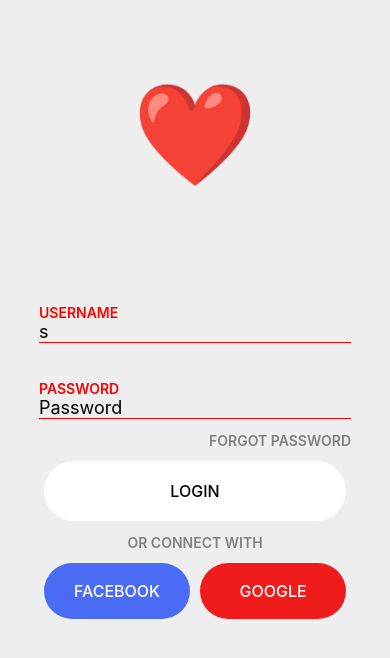
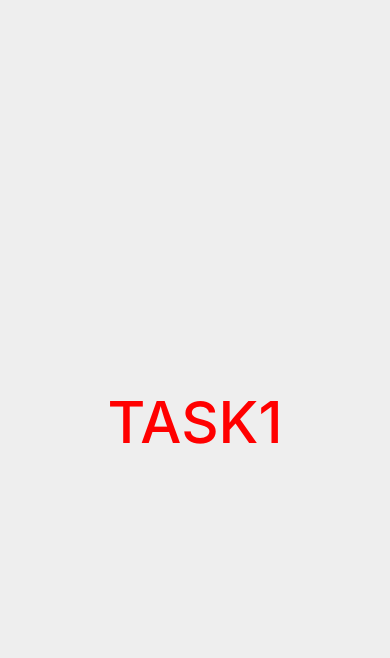
Before and after one commit to MahirAsrani/AwesomeRN, a React Native app: screen / in a window 390 px wide. Shown: the top 658 px of the page. Built offline with nearby package versions, Linux system fonts and the light colour scheme.

Commit message:
animations

```diff
--- a/App.js
+++ b/App.js
@@ -4,6 +4,7 @@
 import {createNativeStackNavigator} from '@react-navigation/native-stack';
 import LoginScreen from './src/screens/login';
 import MyTabsScreen from './src/screens/TabScreens';
+import AnimateScreen from './src/screens/Animate';
 import {Provider} from 'react-redux';
 import store from './src/redux/store';
 
@@ -14,6 +15,7 @@
     <Provider store={store}>
       <NavigationContainer>
         <Stack.Navigator screenOptions={{headerShown: false}}>
+          <Stack.Screen name="Animate" component={AnimateScreen} />
           <Stack.Screen name="Login" component={LoginScreen} />
           <Stack.Screen name="MyTabs" component={MyTabsScreen} />
         </Stack.Navigator>
--- /dev/null
+++ b/src/screens/Animate.jsx
@@ -0,0 +1,84 @@
+import React, {useEffect, useRef, useState} from 'react';
+
+import {
+  SafeAreaView,
+  StyleSheet,
+  Text,
+  Animated,
+  View,
+  Easing,
+} from 'react-native';
+
+export default ({navigation}) => {
+  const spinValue = new Animated.Value(0);
+  const opacityValue = new Animated.Value(0);
+  const fontsizeValue = new Animated.Value(0);
+
+  useEffect(() => {
+    Animated.parallel([
+      Animated.loop(
+        Animated.timing(spinValue, {
+          toValue: 1,
+          duration: 500,
+          easing: Easing.linear,
+          useNativeDriver: true,
+        }),
+        {
+          iterations: 6,
+        },
+      ).start(),
+
+      Animated.timing(opacityValue, {
+        toValue: 1,
+        duration: 1000 * 3,
+        useNativeDriver: true,
+      }).start(),
+
+      Animated.timing(fontsizeValue, {
+        toValue: 1,
+        duration: 1000 * 3,
+        useNativeDriver: true,
+      }).start(),
+    ]);
+  }, []);
+
+  const spinDeg = spinValue.interpolate({
+    inputRange: [0, 1],
+    outputRange: ['0deg', '360deg'],
+  });
+
+  return (
+    <SafeAreaView
+      style={{
+        backgroundColor: '#eee',
+        flex: 1,
+        alignItems: 'center',
+        justifyContent: 'center',
+      }}>
+      <Animated.Text
+        style={[
+          styles.Text,
+          {
+            opacity: opacityValue,
+            transform: [
+              {rotate: spinDeg},
+              {
+                scale: fontsizeValue,
+              },
+            ],
+          },
+        ]}>
+        Task1
+      </Animated.Text>
+    </SafeAreaView>
+  );
+};
+
+const styles = StyleSheet.create({
+  Text: {
+    color: 'red',
+    fontWeight: '500',
+    fontSize: 58,
+    textTransform: 'uppercase',
+  },
+});
```
